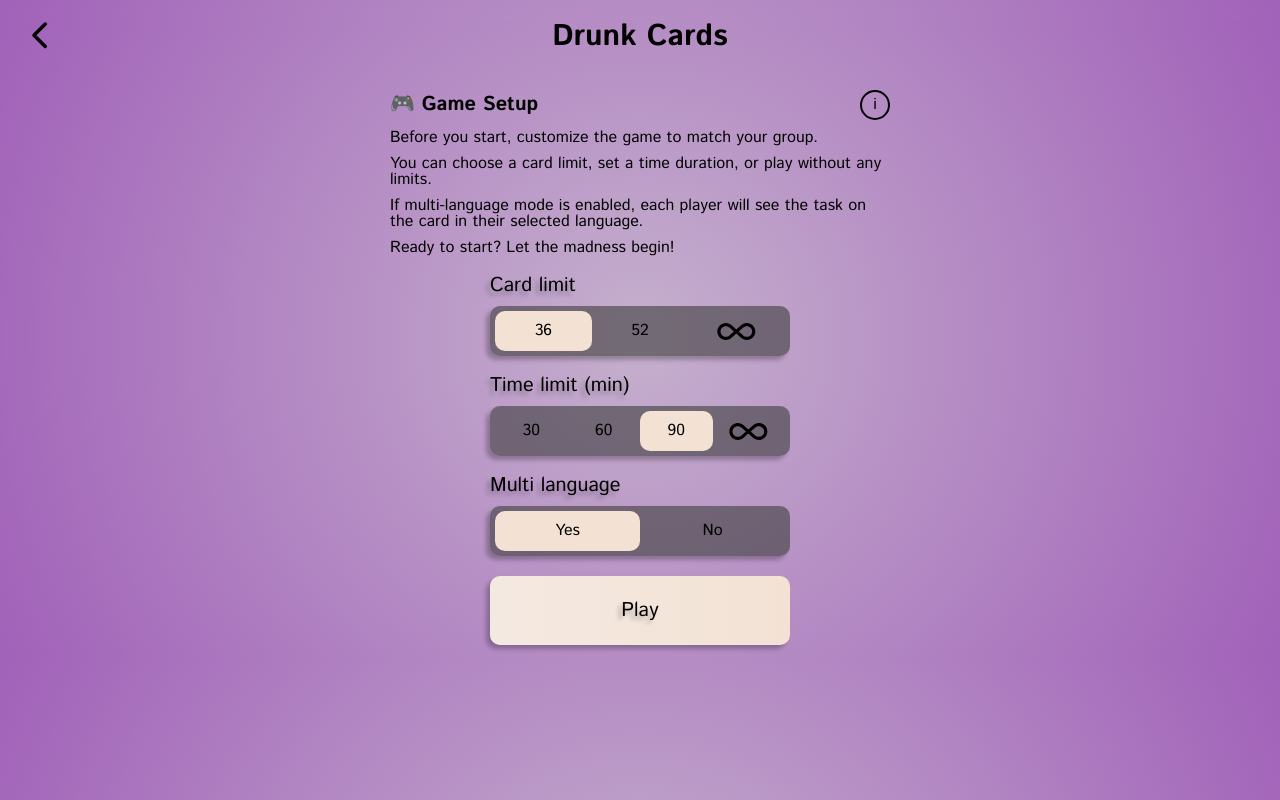
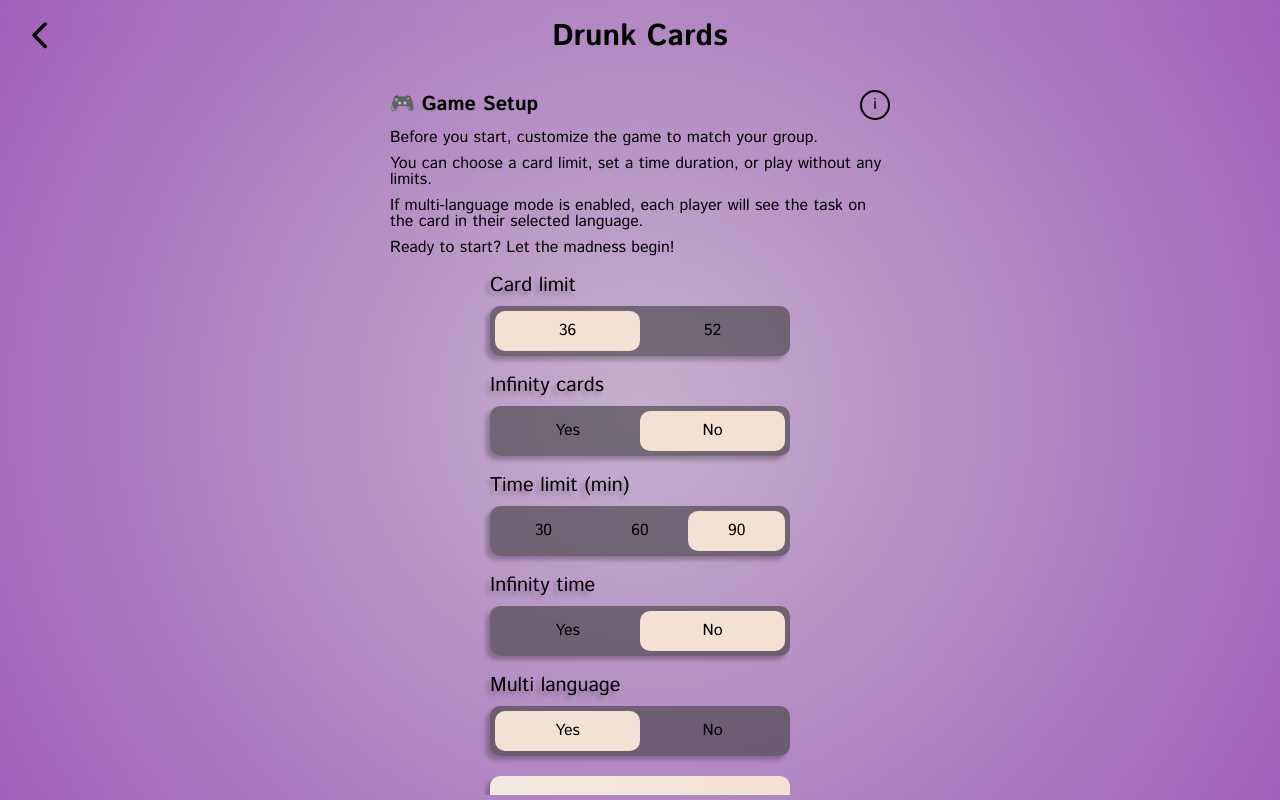
Before and after one commit to dranchukroma/drunkCards, a React (Vite) app: page /setup in a window 1280 px wide. Built offline with nearby package versions, Linux system fonts and the light colour scheme.

Commit message:
1. Added new fields for infinity game and cards 2. Set pop up function to end game 3. Added infinity game mode

```diff
--- a/src/providers/SettingProvider.tsx
+++ b/src/providers/SettingProvider.tsx
@@ -17,6 +17,10 @@ type SettingsContextType = {
         limitTime: number;
         setLimitCards: (value: number) => void;
         limitCards: number;
+        setInfinityTime: (value: boolean) => void;
+        infinityTime: boolean;
+        setInfinityCards: (value: boolean) => void;
+        infinityCards: boolean;
     },
     language: {
         setLanguage: (value: LanguageCode) => void;
@@ -67,6 +71,8 @@ export function SettingsProvider({ children }: SettingsProviderProps) {
         background: setDefaultString('background', 'bg1'),
         limitTime: setDefaultNumber('limitTime', 90),
         limitCards: setDefaultNumber('limitCards', 36),
+        infinityTime: setDefaultBoolean('infinityTime', false),
+        infinityCards: setDefaultBoolean('infinityCards', false),
         gameSetup: setDefaultBoolean('gameSetup', true),
     })
 
@@ -93,6 +99,10 @@ export function SettingsProvider({ children }: SettingsProviderProps) {
             limitTime: settings.limitTime,
             setLimitCards: (newValue: number) => setNewSettingValue('limitCards', newValue),
             limitCards: settings.limitCards,
+            setInfinityTime: (newValue: boolean) => setNewSettingValue('infinityTime', newValue),
+            infinityTime: settings.infinityTime,
+            setInfinityCards: (newValue: boolean) => setNewSettingValue('infinityCards', newValue),
+            infinityCards: settings.infinityCards,
         },
         language: {
             setLanguage: (newValue: LanguageCode) => setNewSettingValue('language', newValue),
--- a/src/screens/Game/Game.styled.ts
+++ b/src/screens/Game/Game.styled.ts
@@ -8,6 +8,10 @@ export const GameWrapper = styled(ScreenWrapper)`
   align-items: center;
   justify-content: space-between;
   height: calc(100vh - 80px);
+
+  > :last-child {
+    padding-bottom: 30px;
+  }
 `;
 
 export const CardWrapper = styled.div<{ $zIndex: number }>`
@@ -38,8 +42,7 @@ export const CardInner = styled.div<{
       : $flipped
       ? "rotateY(180deg)"
       : "none"}; */
-  transform: ${({ $flipped }) =>
-    $flipped ? "rotateY(180deg)" : "none"};
+  transform: ${({ $flipped }) => ($flipped ? "rotateY(180deg)" : "none")};
 `;
 
 export const CardStyles = css<{ $bgColor: string; $color: string }>`
@@ -76,6 +79,4 @@ export const CardsLeft = styled.div<{ $color: string }>`
   }
 `;
 
-export const LangWidgetContainer = styled.div`
-  padding-bottom: 30px;
-`;
+export const LangWidgetContainer = styled.div``;
--- a/src/screens/Game/index.tsx
+++ b/src/screens/Game/index.tsx
@@ -11,6 +11,7 @@ import ToggleButton from "@components/Toggle/ToggleButton";
 import TimerWidget from "@components/TimerWidget";
 import Card from "./Card";
 import { generateDeck } from "shared/utils/generateDeck";
+import Infinity from "@components/Icons/Infinity";
 
 export function Game() {
     const navigate = useNavigate();
@@ -27,25 +28,29 @@ export function Game() {
 
     // Use navigate arrow
     const { show } = useNativeArrow();
-    useEffect(() => show(() => navigate('/setup')), [navigate]);
+    useEffect(() => show(() => gameEndModal()), [navigate]);
 
     const {
         deck,
         currentCardIndex,
         nextCard,
-        setDeck
+        setDeck,
+        infinityCards,
+        setInfinityCards,
+        resetGame,
     } = useGameStore();
 
     // Recreate deck if it is empty
     useEffect(() => {
         if (deck.length === 0) {
             setDeck(generateDeck(game.limitCards));
+            setInfinityCards(game.infinityCards);
         }
     }, [deck.length, game.limitCards, setDeck]);
 
     // Gamin states
     const [startTimer, setStartTimer] = useState(false);
-    const [cardUsed, setCardUsed] = useState(0);
+    const [cardUsed, setCardUsed] = useState(50);
     const [isCardFliped, setIsCardFliped] = useState(false);
     const [isSlidingOut, setIsSlidingOut] = useState(false);
     const [isCardAnimating, setIsCardAnimating] = useState(false)
@@ -75,8 +80,22 @@ export function Game() {
         setIsCardFliped(false);
         setTimeout(() => {
             nextCard();
-            setCardUsed((prev) => prev + 1);
+            setCardUsed((prev) => {
+                const newCount = prev + 1;
+                if (newCount >= deck.length) {
+                    if (game.infinityCards) {
+                        resetGame();
+                        setDeck(generateDeck(game.limitCards));
+                        return game.limitCards;
+                    } else {
+                        gameEndModal();
+                    }
+                }
+                return newCount;
+            });
+
             setIsCardAnimating(false);
+
         }, 1000);
     }, [isCardAnimating, nextCard]);
 
@@ -102,16 +121,16 @@ export function Game() {
             />
 
             <CardsLeft $color={style.appTheme.fontColor}>
-                <p>{deck.length - cardUsed} {translations.game.cardLeft}</p>
+                {infinityCards ? <Infinity /> : <p>{deck.length - cardUsed} {translations.game.cardLeft}</p>}
             </CardsLeft>
 
-            <LangWidgetContainer>
+            {language.multiLanguage && (<LangWidgetContainer>
                 <ToggleButton
                     options={flags}
                     defaultOption={language.language}
                     onOptionChange={language.setLanguage}
                 />
-            </LangWidgetContainer>
+            </LangWidgetContainer>)}
         </GameWrapper>
     )
 }
--- a/src/screens/GameSetup/index.tsx
+++ b/src/screens/GameSetup/index.tsx
@@ -20,6 +20,7 @@ export function GameSetup() {
     const toggleOptions = useMemo(() => getToggletOptions(translations), [translations]);
 
     const setDeck = useGameStore.getState().setDeck
+    const setInfinityCards = useGameStore.getState().setInfinityCards
 
     useEffect(() => show(() => navigate('/')), [navigate]);
     return (
@@ -47,12 +48,32 @@ export function GameSetup() {
             </ToggleGroupContainer>
             <ToggleGroupContainer>
                 <ToggleLabel $shadows={style.appTheme.textShadow}>
+                    {"Infinity cards"}
+                </ToggleLabel>
+                <ToggleButton
+                    options={toggleOptions.booleanOptions}
+                    defaultOption={game.infinityCards}
+                    onOptionChange={(option) => game.setInfinityCards(option)}
+                />
+            </ToggleGroupContainer>
+            <ToggleGroupContainer>
+                <ToggleLabel $shadows={style.appTheme.textShadow}>
                     {translations.settings.limitTime}
                 </ToggleLabel>
                 <ToggleButton
                     options={toggleOptions.timeLimit}
                     defaultOption={game.limitTime}
                     onOptionChange={(option) => game.setLimitTime(option)}
+                />
+            </ToggleGroupContainer>
+            <ToggleGroupContainer>
+                <ToggleLabel $shadows={style.appTheme.textShadow}>
+                    {"Infinity time"}
+                </ToggleLabel>
+                <ToggleButton
+                    options={toggleOptions.booleanOptions}
+                    defaultOption={game.infinityTime}
+                    onOptionChange={(option) => game.setInfinityTime(option)}
                 />
             </ToggleGroupContainer>
             <ToggleGroupContainer>
@@ -65,7 +86,7 @@ export function GameSetup() {
                     onOptionChange={(option) => language.setMultiLanguage(option)}
                 />
             </ToggleGroupContainer >
-            <PlayButton onClick={() => initialGame(game.limitCards, navigate, setDeck)}>
+            <PlayButton onClick={() => initialGame(game.limitCards, navigate, setDeck, () => setInfinityCards(game.infinityCards))}>
                 {translations.setup.play}
             </PlayButton>
         </SetUpWrapper >
--- a/src/screens/Settings/index.tsx
+++ b/src/screens/Settings/index.tsx
@@ -53,11 +53,27 @@ export function Settings() {
             />
             <ToggleGroup
                 disabled={game.gameSetup}
+                label={"Infinity cards"} // to change
+                onTooltip={() => toast.info('Infinity cards')} // to change
+                options={toggleOptions.booleanOptions}
+                defaultOption={game.infinityCards}
+                onOptionChange={(option) => game.setInfinityCards(option)}
+            />
+            <ToggleGroup
+                disabled={game.gameSetup}
                 label={translations.settings.limitTime}
                 onTooltip={() => toast.info(translations.settings.limitTimeTooltip)}
                 options={toggleOptions.timeLimit}
                 defaultOption={game.limitTime}
                 onOptionChange={(option) => game.setLimitTime(option)}
+            />
+            <ToggleGroup
+                disabled={game.gameSetup}
+                label={"Infinity limit"} // to change
+                onTooltip={() => toast.info('Infinity limit')} // to change
+                options={toggleOptions.booleanOptions}
+                defaultOption={game.infinityTime}
+                onOptionChange={(option) => game.setInfinityTime(option)}
             />
             <ToggleGroup
                 disabled={game.gameSetup}
--- a/src/shared/components/TimerWidget/index.tsx
+++ b/src/shared/components/TimerWidget/index.tsx
@@ -1,6 +1,7 @@
 import { useSettings } from "@providers/SettingProvider";
 import { ProgressBar, TimeLeft, TimerContainer } from "./TimerWidget.styled";
 import { useEffect, useState } from "react";
+import Infinity from "@components/Icons/Infinity";
 
 type TimerWidgetProps = {
     gameMinutes: number;
@@ -14,10 +15,10 @@ type TimeLeft = {
     seconds: string;
 }
 function TimerWidget({ gameMinutes, showEndGameModal, startTimer }: TimerWidgetProps) {
-    const { style } = useSettings();
+    const { style, game } = useSettings();
     const gameSeconds = gameMinutes * 60;
     const [secondsLeft, setSecondsLeft] = useState(gameSeconds);
-    const progress = ((gameSeconds - secondsLeft) / gameSeconds) * 100;
+    const progress = game.infinityTime ? 100 : (((gameSeconds - secondsLeft) / gameSeconds) * 100);
 
     const formatTimePart = (n: number) => String(n).padStart(2, '0');
 
@@ -36,7 +37,7 @@ function TimerWidget({ gameMinutes, showEndGameModal, startTimer }: TimerWidgetP
     const [timeLeft, setTimeLeft] = useState<TimeLeft>(() => getTimeLeft(gameSeconds));
 
     useEffect(() => {
-        if (!startTimer) return;
+        if (!startTimer || game.infinityTime) return;
         const interval = setInterval(() => {
             setSecondsLeft((prev) => {
                 if (prev <= 1) {
@@ -65,7 +66,7 @@ function TimerWidget({ gameMinutes, showEndGameModal, startTimer }: TimerWidgetP
                 $progressColor={style.appTheme.uiSelected}
             />
             <TimeLeft $color={style.appTheme.fontColor}>
-                {timeLeft.hours}:{timeLeft.minutes}:{timeLeft.seconds}
+                {game.infinityTime ? <Infinity /> : (timeLeft.hours + ':' + timeLeft.minutes + ':' + timeLeft.seconds)}
             </TimeLeft>
         </TimerContainer>
     )
--- a/src/shared/utils/toggleOptions.tsx
+++ b/src/shared/utils/toggleOptions.tsx
@@ -10,13 +10,11 @@ export const getToggletOptions = (t: TranslationSchema) => {
         cardLimit: [
             { display: '36', value: 36 },
             { display: '52', value: 52, },
-            { display: <Infinity />, value: -1, },
         ],
         timeLimit: [
             { display: '30', value: 30 },
             { display: '60', value: 60, },
             { display: '90', value: 90, },
-            { display: <Infinity />, value: -1, },
         ],
         language: [
             { display: <FlagEn />, value: "en" },
--- a/src/storage/gameStorage.ts
+++ b/src/storage/gameStorage.ts
@@ -5,7 +5,7 @@ export type GameState = {
     deck: CardType[];
     currentCardIndex: number;
     infinityCards: boolean;
-    infinityTime: boolean;
+    setInfinityCards: (infinityCards: boolean) => void;
     setDeck: (deck: CardType[]) => void;
     nextCard: () => void;
     resetGame: () => void;
@@ -13,9 +13,9 @@ export type GameState = {
 
 export const useGameStore = create<GameState>((set) => ({
     deck: [],
-    currentCardIndex: 0,
+    currentCardIndex: 50,
     infinityCards: false,
-    infinityTime: false,
+    setInfinityCards: (infinityCards) => set({ infinityCards }),
     setDeck: (deck) => set({ deck }),
     nextCard: () => set((state) => ({
       currentCardIndex: state.currentCardIndex + 1
```
Also changed, not shown: src/screens/Game/initialGame.ts (+13 -7 lines).
